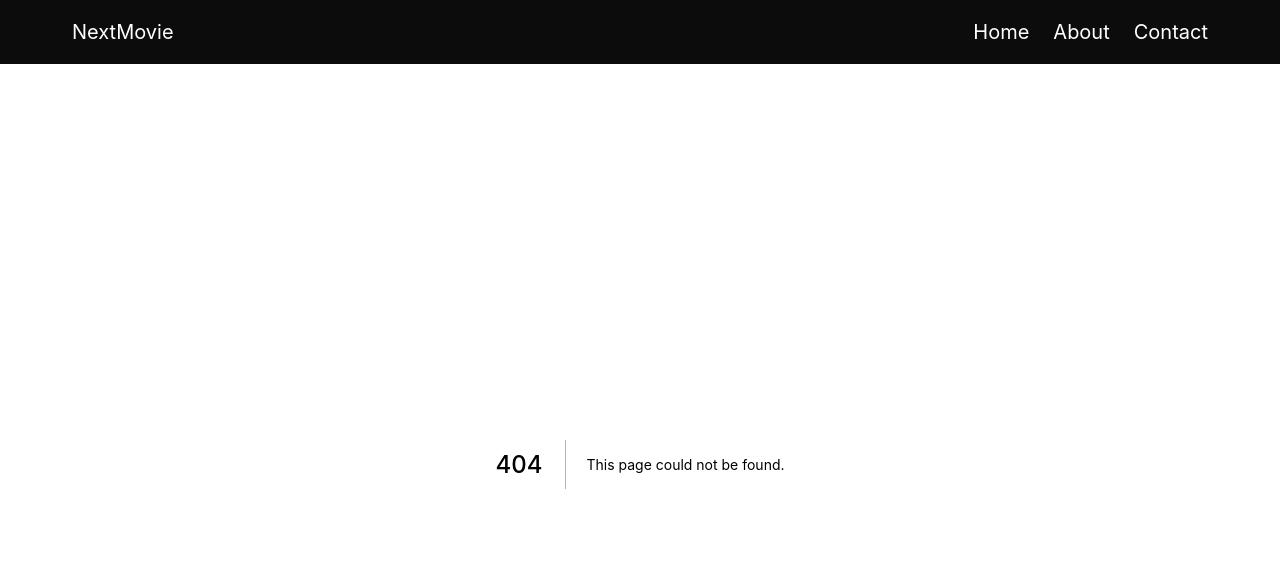
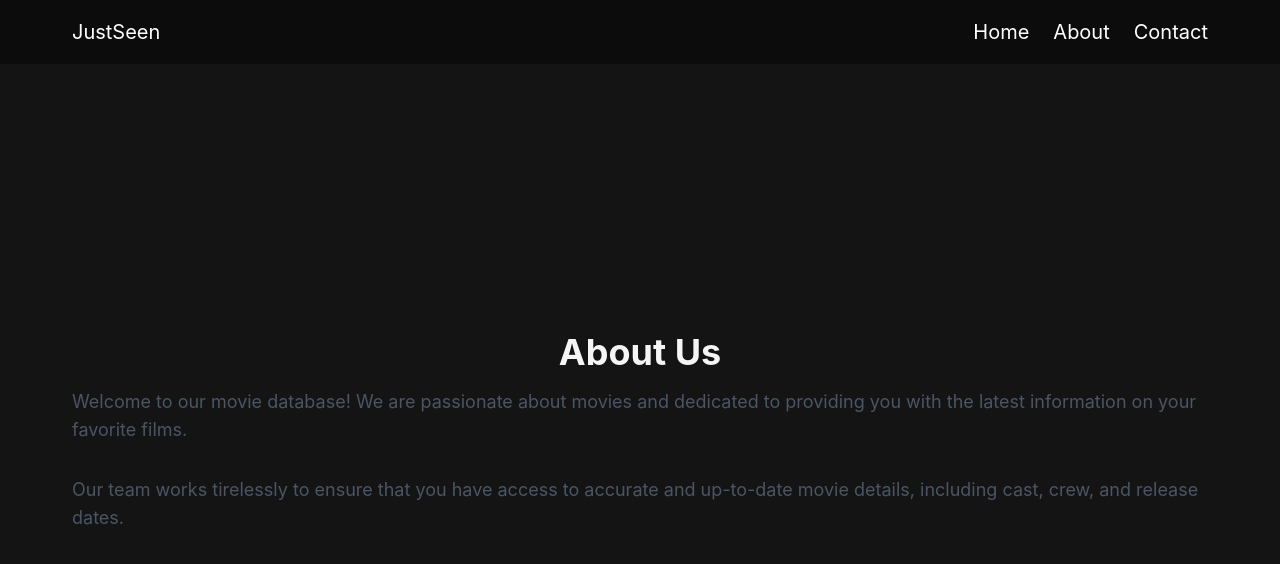
Before and after one commit to RizikH/JustSeen, a Next.js app in the folder frontend/: page /about in a window 1280 px wide. Before the commit this address had no page. Shown: the top 564 px of the page. Built offline with nearby package versions, Linux system fonts and the light colour scheme.

Commit message:
Changed project name

```diff
--- /dev/null
+++ b/frontend/src/app/about/page.tsx
@@ -0,0 +1,16 @@
+export default function About() {
+
+    return(
+        <div className="w-full">
+            <div className="flex flex-col items-center justify-center w-full min-h-(--page-height) px-[4.5rem]">
+                <h1 className="text-4xl font-bold mb-4">About Us</h1>
+                <p className="text-lg text-gray-600 mb-8">
+                    Welcome to our movie database! We are passionate about movies and dedicated to providing you with the latest information on your favorite films.
+                </p>
+                <p className="text-lg text-gray-600">
+                    Our team works tirelessly to ensure that you have access to accurate and up-to-date movie details, including cast, crew, and release dates.
+                </p>
+            </div>
+        </div>
+    );
+}
--- a/frontend/src/app/globals.css
+++ b/frontend/src/app/globals.css
@@ -7,6 +7,7 @@
   --text-secondary: #444444;
   --button-bg: #303030;
   --slider-padding: 4rem;
+  --page-height: calc(100vh - 4rem);
 }
 
 * {
@@ -58,7 +59,7 @@ body::-webkit-scrollbar {
   gap: 1rem;
   --slider-index: 0;
   width: max-content; /* 👈 this is important */
-  transform: translateX(calc(var(--slider-index) * -10%));
+  transform: translateX(calc(var(--slider-index) * -11.5%));
   transition: transform 250ms ease-in-out;
   scroll-snap-type: x mandatory;
   padding-left: 4.5rem;
--- a/frontend/src/components/Home/Home.tsx
+++ b/frontend/src/components/Home/Home.tsx
@@ -3,29 +3,7 @@ import TopRated from '@/components/TopRated/TopRated';
 import Upcoming from '@/components/Upcoming/Upcoming'
 import Genres from '@/components/Genres/Genres';
 import styles from '@/styles/Home/home.module.css';
-
-
-const GenresList = [
-    { id: 28, name: 'Action' },
-    { id: 12, name: 'Adventure' },
-    { id: 16, name: 'Animation' },
-    { id: 35, name: 'Comedy' },
-    { id: 80, name: 'Crime' },
-    { id: 99, name: 'Documentary' },
-    { id: 18, name: 'Drama' },
-    { id: 10751, name: 'Family' },
-    { id: 14, name: 'Fantasy' },
-    { id: 36, name: 'History' },
-    { id: 27, name: 'Horror' },
-    { id: 10402, name: 'Music' },
-    { id: 9648, name: 'Mystery' },
-    { id: 10749, name: 'Romance' },
-    { id: 878, name: 'Science Fiction' },
-    { id: 10770, name: 'TV Movie' },
-    { id: 53, name: 'Thriller' },
-    { id: 10752, name: 'War' },
-    { id: 37, name: 'Western' }
-];
+import { GenresList } from '@/data/db';
 
 export default function Home() {
     return (
--- a/frontend/src/components/MovieScroller/MovieScroller.tsx
+++ b/frontend/src/components/MovieScroller/MovieScroller.tsx
@@ -25,7 +25,7 @@ export const MovieScroller: React.FC<MovieScrollerProps> = ({ movies }) => {
     const handleRightClick = () => {
         if (!movieListRef.current) return;
         const currentIndex = parseInt(getComputedStyle(movieListRef.current).getPropertyValue('--slider-index'));
-        const maxIndex = movies ? Math.floor(movies.length / 6) - 1 : 0;
+        const maxIndex = movies ? Math.floor(movies.length / 6) - 2 : 0;
         const newIndex = currentIndex < maxIndex ? currentIndex + 1 : maxIndex;
         movieListRef.current.style.setProperty('--slider-index', newIndex.toString());
     };
--- a/frontend/src/components/Navbar/Navbar.tsx
+++ b/frontend/src/components/Navbar/Navbar.tsx
@@ -10,7 +10,7 @@ export default function Navbar() {
         <nav className="sticky top-0 left-0 w-full h-[4rem] bg-[#0C0C0C] text-white z-30 px-8 md:px-[4.5rem]">
             <div className="flex items-center justify-between h-full">
                 <div className="flex items-center justify-between w-full">
-                    <Link href={'/'} className="text-xl">NextMovie</Link>
+                    <Link href={'/'} className="text-xl">JustSeen</Link>
                     <ul className="flex items-end-safe gap-6 text-xl">
                         {!isMobile ? (
                             <>
--- /dev/null
+++ b/frontend/src/data/db.ts
@@ -0,0 +1,24 @@
+export const GenresList = [
+    { id: 28, name: 'Action' },
+    { id: 12, name: 'Adventure' },
+    { id: 16, name: 'Animation' },
+    { id: 35, name: 'Comedy' },
+    { id: 80, name: 'Crime' },
+    { id: 99, name: 'Documentary' },
+    { id: 18, name: 'Drama' },
+    { id: 10751, name: 'Family' },
+    { id: 14, name: 'Fantasy' },
+    { id: 36, name: 'History' },
+    { id: 27, name: 'Horror' },
+    { id: 10402, name: 'Music' },
+    { id: 9648, name: 'Mystery' },
+    { id: 878, name: 'Science Fiction' },
+    { id: 10770, name: 'TV Movie' },
+    { id: 53, name: 'Thriller' },
+    { id: 10752, name: 'War' },
+    { id: 37, name: 'Western' }
+];
+
+export const random ={
+    tagline: "Log it. Rate it. Brag about it.",
+}
```
